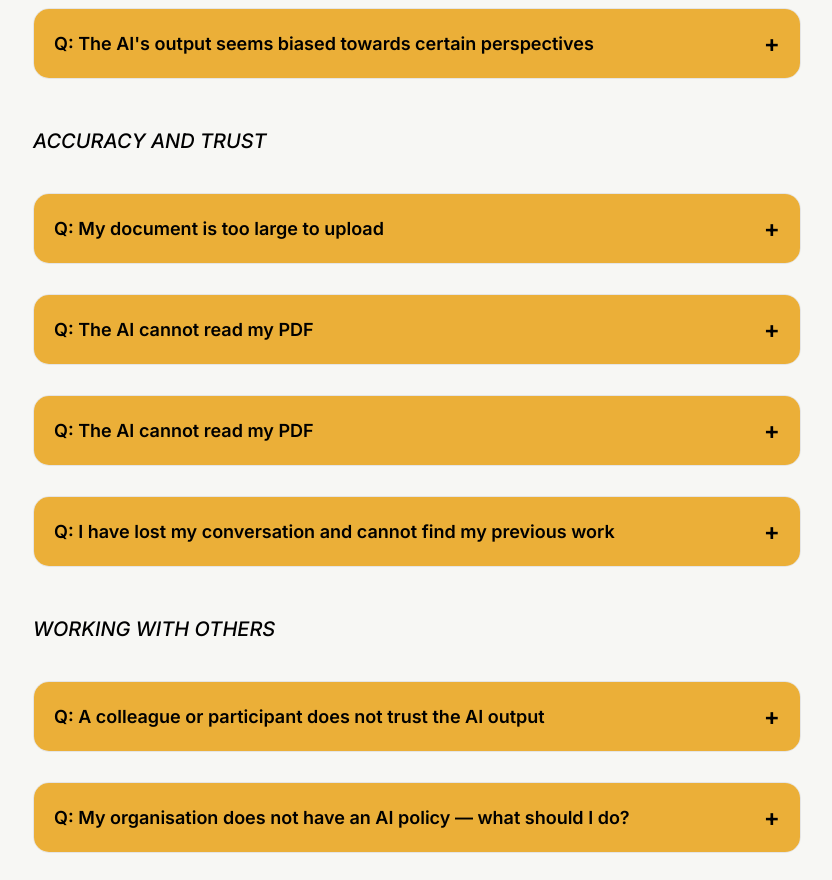
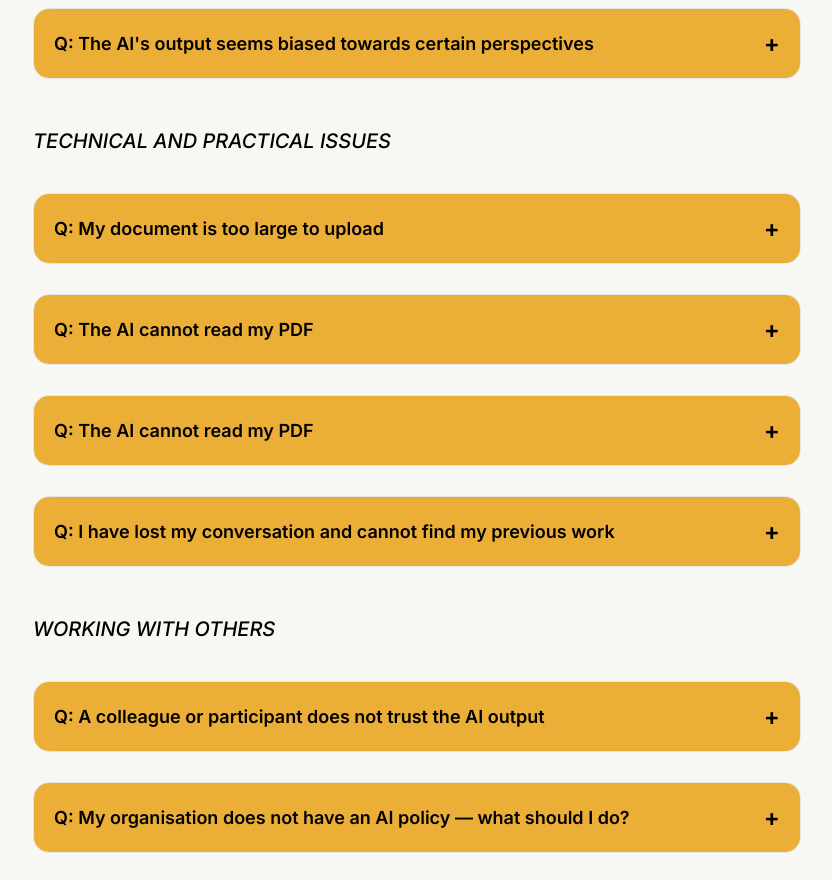
Before and after one commit to naechhka/AI-guidance, a plain HTML site: page troubleshooting.html in a window 1280 px wide. Shown: the part 1160-2040 px from the top of the page, without its empty margins (223-1055 px from the left). Drawn offline with nearby package versions, Linux system fonts and the light colour scheme.

Commit message:
Update troubleshooting.html

```diff
--- a/troubleshooting.html
+++ b/troubleshooting.html
@@ -201,7 +201,7 @@
 
         <section class="tools-you-can-use-section">
             <div class="tools-you-can-use-heading">
-                <p class="sub-headings">ACCURACY AND TRUST</p>
+                <p class="sub-headings">TECHNICAL AND PRACTICAL ISSUES</p>
             </div>
         </section>
 
```
